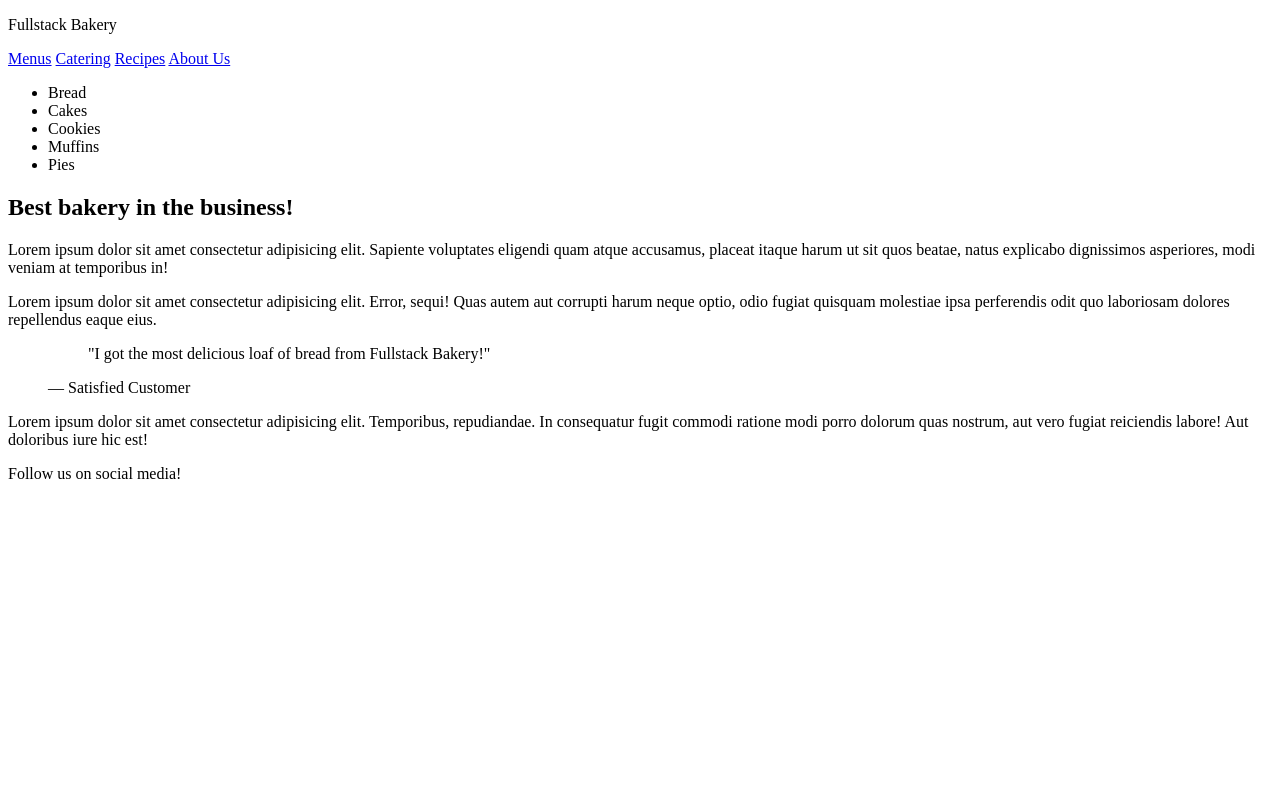
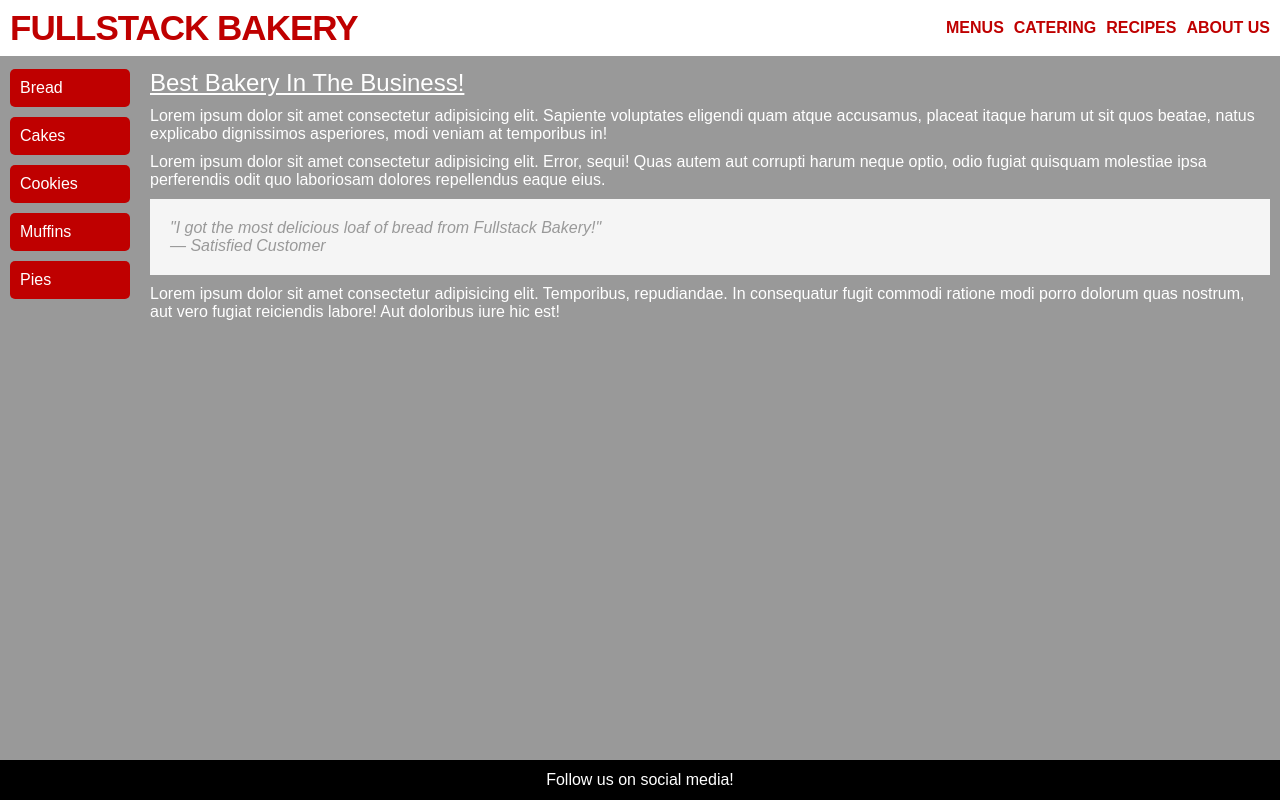
Before and after one commit to madebyaug/Fullstack-Bakery, a plain HTML site: page index.html in a window 1280 px wide. Drawn offline with Linux system fonts and the light colour scheme.

Commit message:
File Styled

```diff
--- a/index.html
+++ b/index.html
@@ -2,6 +2,7 @@
 <html lang="en">
   <head>
     <title>Fullstack Bakery</title>
+    <link href="style.css" rel="stylesheet"></link>
   </head>
   <body>
     <header>
@@ -41,7 +42,7 @@
           <blockquote>
             "I got the most delicious loaf of bread from Fullstack Bakery!"
           </blockquote>
-          <figcaption>— Satisfied Customer</figcaption>
+          <figcaption>&mdash; Satisfied Customer</figcaption>
         </figure>
         <p>
           Lorem ipsum dolor sit amet consectetur adipisicing elit. Temporibus,
--- /dev/null
+++ b/style.css
@@ -0,0 +1,95 @@
+* {
+    margin: 0;
+    padding: 0;
+    text-decoration: none;
+    list-style: none;
+    font-family: sans-serif;
+}
+
+a {
+    color: #bf0000;
+}
+
+a:hover {
+    color: #000;
+}
+
+article, body, header, nav, main, ul, footer, aside, figure {
+    display: flex;
+}
+
+article h1 {
+    text-transform: capitalize;
+    font-weight: normal;
+    text-decoration: underline;
+}
+
+aside li, article, footer {
+    color: white;
+}
+
+aside li {
+    background-color: #bf0000;
+    border-radius: 5px;
+    padding: 10px;
+}
+
+body {
+    height: 100vh;
+}
+
+body, ul, article, aside, figure {
+    flex-direction: column;
+}
+
+footer {
+    background-color: black;
+    justify-content: center;
+    align-items: center;
+    height: 40px;
+}
+
+figure.testimonial {
+    padding: 20px;
+    font-style: italic;
+    background-color: whitesmoke;
+    color: #999;
+}
+
+header {
+    flex-direction: row;
+    align-items: center;
+    text-transform: uppercase;
+    padding: 0 10px;
+}
+
+header, main, article, aside {
+    margin-top: 13px;
+}
+
+header p {
+    font: bold 35px/30px sans-serif;
+    letter-spacing: -1px;
+    color: #bf0000;
+}
+
+main {
+    flex-grow: 1;
+    gap: 20px;
+    background-color: #999;
+    padding: 0 10px;
+}
+
+nav, header {
+    justify-content: space-between;
+    font-weight: bold;
+}
+
+nav, ul, article, header {
+    gap: 10px;
+    flex-wrap: wrap;
+}
+
+ul {
+    width: 120px;
+}
```
